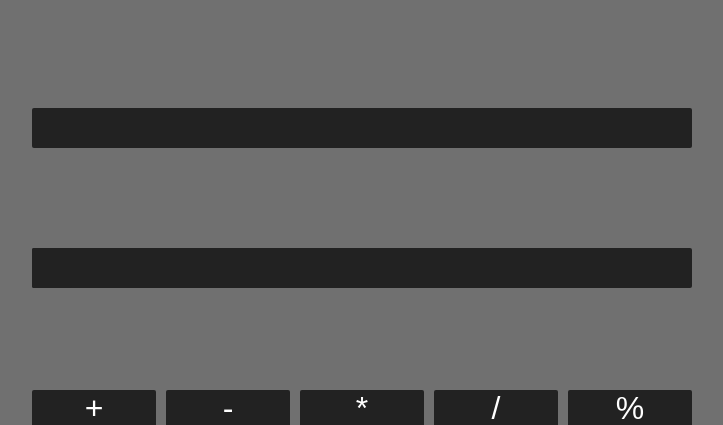
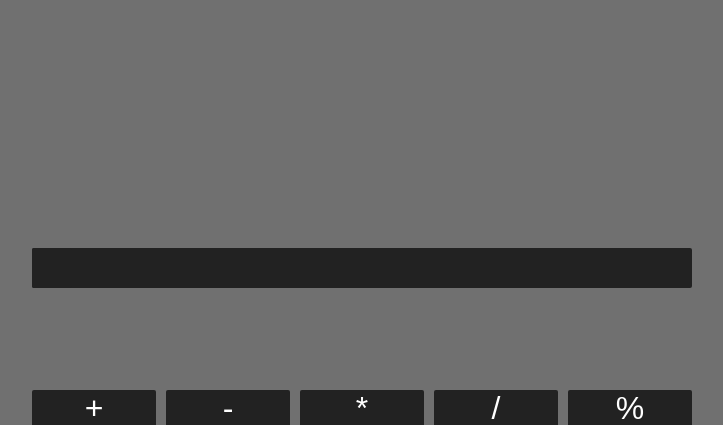
Before and after one commit to Sherif-lotfy/Front-end-Development, a PHP site: page / in a window 1280 px wide. Shown: the top 425 px of the page, without its empty margins (278-1001 px from the left). Run offline with PHP 8.4, Linux system fonts and the light colour scheme.

Commit message:
Update stylesheet.css
Signed-off-by: Sherif-lotfy <127263385+Sherif-lotfy@users.noreply.github.com>

```diff
--- a/2nd CsDept/Sheet-1/Q1/stylesheet.css
+++ b/2nd CsDept/Sheet-1/Q1/stylesheet.css
@@ -83,8 +83,13 @@ width: calc(100% - 40px);
 }
  .field1 {
      justify-content: flex-end;
+     transition: 0.3s;
+
 }
 input {
     text-align: right;
     font-size:120% ;
 }
+.field1:empty {
+    opacity: 0;
+}
```
